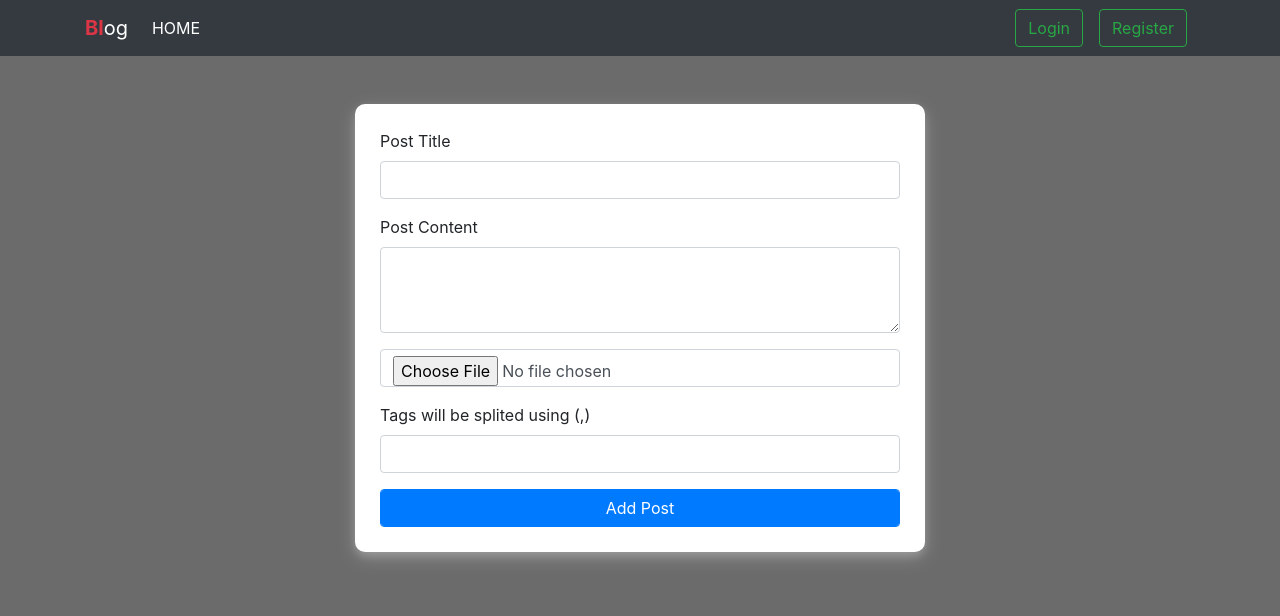
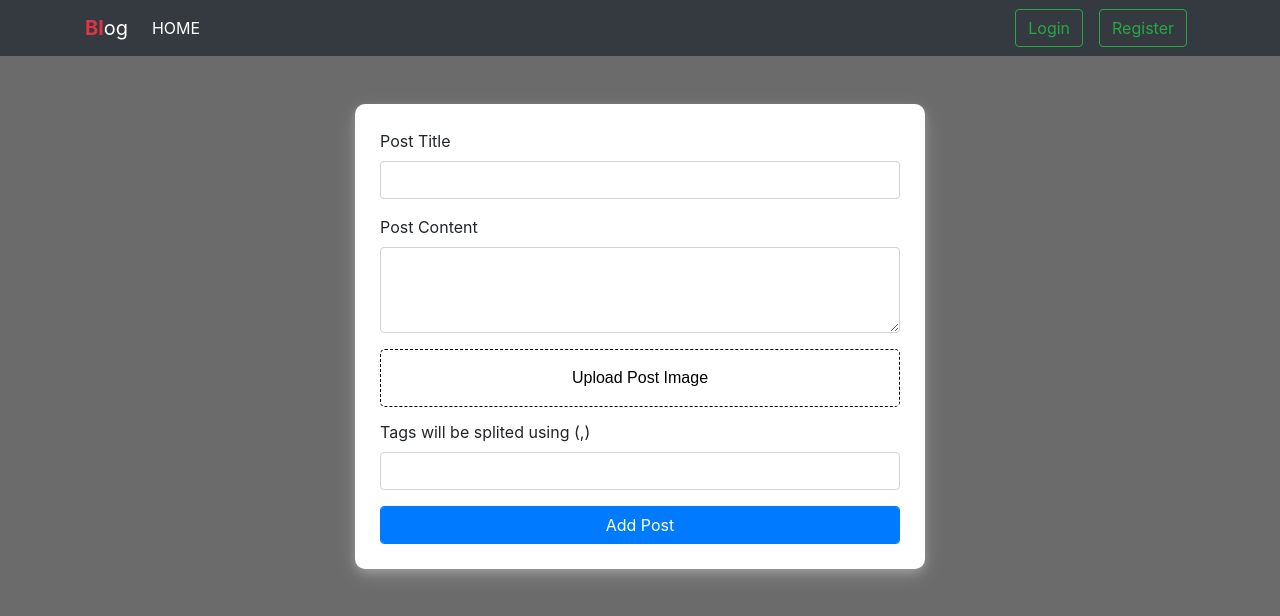
Before and after one commit to mohamed-elbermawy/blog-node-exprss, a React (Create React App) app in the folder front end/blog/: page /posts/addpost in a window 1280 px wide. Shown: the top 616 px of the page. Built offline with nearby package versions, Linux system fonts and the light colour scheme.

Commit message:
updatting style

```diff
--- a/front end/blog/src/components/addPost/add.commponents.js
+++ b/front end/blog/src/components/addPost/add.commponents.js
@@ -86,14 +86,18 @@ function AddPost() {
                 onChange={handleBodyChange}
               ></textarea>
             </div>
-            <div className="form-group">
+            <div className="custom-file">
               <input
-                className="form-control"
                 type="file"
-                id="file"
+                className="custom-file__input"
+                id="field-upload"
+                name="upload"
                 accept=".jpg"
                 onChange={handleFileChange}
               />
+              <label className="custom-file__label" for="field-upload">
+                Upload Post Image
+              </label>
             </div>
             <div className="form-group">
               <label htmlFor="tags">Tags will be splited using (,)</label>
--- a/front end/blog/src/components/style.css
+++ b/front end/blog/src/components/style.css
@@ -5,3 +5,167 @@
   box-shadow: 0 4px 8px 0 rgb(255 255 255 / 20%),
     0 6px 20px 0 rgb(255 255 255 / 20%);
 }
+
+.custom-file {
+  &__input {
+    position: absolute;
+
+    width: 0.1px;
+    height: 0.1px;
+
+    opacity: 0;
+    overflow: hidden;
+    z-index: -1;
+  }
+
+  &__label {
+    position: relative;
+
+    display: block;
+      width: 50%;
+      min-width: 335px;
+      min-height: 45px;
+
+    margin: 10px 0;
+    padding: 0;
+
+    background: @white;
+    border: 1px solid @gray-lighter;
+    color: @gray-darker;
+
+    line-height: 45px;
+    text-align: center;
+    text-transform: none;
+
+    cursor: pointer;
+    transition: all 0.3s;
+  }
+
+  &__input:valid ~ .custom-file__label {
+    border-color: @green;
+    background: @green;
+    color: @green;
+
+    &:before {
+      content: '\f00c';
+
+      position: absolute;
+        top: 0;
+        right: 0;
+        bottom: 0;
+        left: 0;
+
+      margin: auto;
+
+      color: @white;
+      font-family: 'FontAwesome';
+      line-height: 45px;
+    }
+  }
+}
+
+[type="file"] {
+  height: 0;
+  overflow: hidden;
+  width: 0;
+}
+
+[type="file"] + label {
+  border-radius: 5px;
+  cursor: pointer;
+  display: inline-block;
+  font-family: 'Rubik', sans-serif;
+  font-size: inherit;
+  font-weight: 500;
+  margin-bottom: 4rem;
+  outline: none;
+  padding: 1rem 50px;
+  position: relative;
+  transition: all 0.3s;
+  vertical-align: middle;
+    border: 1px dashed black;
+    width: 100%;
+    color: black;
+    text-align: center;
+
+  &:hover {
+    background-color: darken(#f15d22, 10%);
+  }
+
+  &.btn-1 {
+    background-color: #f79159;
+    box-shadow: 0 6px darken(#f79159, 10%);
+    transition: none;
+
+    &:hover {
+      box-shadow: 0 4px darken(#f79159, 10%);
+      top: 2px;
+    }
+  }
+
+  &.btn-2 {
+    background-color: #99c793;
+    border-radius: 50px;
+    overflow: hidden;
+
+    &::before {
+      color: #fff;
+      content: "\f382";
+      font-family: "Font Awesome 5 Pro";
+      font-size: 100%;
+      height: 100%;
+      right: 130%;
+      line-height: 3.3;
+      position: absolute;
+      top: 0px;
+      transition: all 0.3s;
+    }
+
+    &:hover {
+      background-color: darken(#99c793, 30%);
+
+      &::before {
+        right: 75%;
+      }
+    }
+  }
+
+  &.btn-3 {
+    background-color: #ee6d9e;
+    border-radius: 0;
+    overflow: hidden;
+
+    span {
+      display: inline-block;
+      height: 100%;
+      transition: all 0.3s;
+      width: 100%;
+    }
+
+    &::before {
+      color: #fff;
+      content: "\f382";
+      font-family: "Font Awesome 5 Pro";
+      font-size: 130%;
+      height: 100%;
+      left: 0;
+      line-height: 2.6;
+      position: absolute;
+      top: -180%;
+      transition: all 0.3s;
+      width: 100%;
+    }
+
+    &:hover {
+      background-color: darken(#ee6d9e, 30%);
+
+      span {
+        transform: translateY(300%);
+      }
+
+      &::before {
+        top: 0;
+      }
+    }
+  }
+}
```
Also changed, not shown: front end/blog/public/images/posts/Back End Developer407.jpg (added).
